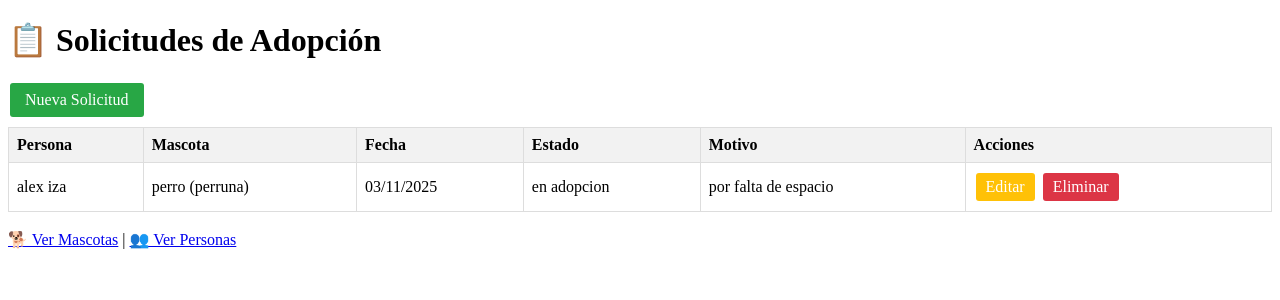
After one commit to cristianaguilaUTC/Adopcion-mascotas, a Django app: page /adopciones/ in a window 1280 px wide. The commit adds this page. Shown: the top 300 px of the page. Run offline with Django 5.2, Linux system fonts and the light colour scheme; data comes from the database, SQL or seed files in the repository.

Commit message:
crud de adopciones

```diff
--- a/AdopcionMascota/urls.py
+++ b/AdopcionMascota/urls.py
@@ -21,5 +21,6 @@ urlpatterns = [
     path('admin/', admin.site.urls),
     path('', include('Aplicaciones.Mascotas.urls')),
     path('personas/', include('Aplicaciones.Personas.urls')),
+    path('adopciones/', include('Aplicaciones.Adopcion.urls')),
 
 ]
--- /dev/null
+++ b/Aplicaciones/Adopcion/templates/inicio_adopciones.html
@@ -0,0 +1,94 @@
+<!DOCTYPE html>
+<html>
+<head>
+    <title>Solicitudes de Adopción</title>
+    <style>
+        .btn {
+            padding: 5px 10px;
+            text-decoration: none;
+            border: none;
+            border-radius: 3px;
+            cursor: pointer;
+            color: white;
+            margin: 2px;
+            display: inline-block;
+        }
+        .btn-editar {
+            background-color: #ffc107;
+        }
+        .btn-eliminar {
+            background-color: #dc3545;
+        }
+        .btn-agregar {
+            background-color: #28a745;
+            padding: 8px 15px;
+            margin-bottom: 10px;
+            display: inline-block;
+            color: white;
+            text-decoration: none;
+        }
+        table {
+            width: 100%;
+            border-collapse: collapse;
+        }
+        th, td {
+            border: 1px solid #ddd;
+            padding: 8px;
+            text-align: left;
+        }
+        th {
+            background-color: #f2f2f2;
+        }
+    </style>
+    <script>
+        function confirmarEliminacion(persona, mascota) {
+            return confirm('¿Estás seguro de que quieres eliminar la solicitud de ' + persona + ' para ' + mascota + '?');
+        }
+    </script>
+</head>
+<body>
+    <h1>📋 Solicitudes de Adopción</h1>
+
+    <a href="{% url 'nueva_solicitud' %}" class="btn btn-agregar">Nueva Solicitud</a>
+
+    {% if solicitudes %}
+    <table>
+        <thead>
+            <tr>
+                <th>Persona</th>
+                <th>Mascota</th>
+                <th>Fecha</th>
+                <th>Estado</th>
+                <th>Motivo</th>
+                <th>Acciones</th>  <!-- COLUMNA ACCIONES -->
+            </tr>
+        </thead>
+        <tbody>
+            {% for solicitud in solicitudes %}
+            <tr>
+                <td>{{ solicitud.persona.nombre }} {{ solicitud.persona.apellido }}</td>
+                <td>{{ solicitud.mascota.nombre }} ({{ solicitud.mascota.especie }})</td>
+                <td>{{ solicitud.fecha_solicitud|date:"d/m/Y" }}</td>
+                <td>{{ solicitud.estado }}</td>
+                <td>{{ solicitud.motivo }}</td>
+                <td>
+                    <!-- BOTONES DE ACCIONES -->
+                    <a href="{% url 'editar_solicitud' solicitud.id %}" class="btn btn-editar">Editar</a>
+                    <a href="{% url 'eliminar_solicitud' solicitud.id %}" class="btn btn-eliminar"
+                       onclick="return confirmarEliminacion('{{ solicitud.persona.nombre }}', '{{ solicitud.mascota.nombre }}')">Eliminar</a>
+                </td>
+            </tr>
+            {% endfor %}
+        </tbody>
+    </table>
+    {% else %}
+    <p>No hay solicitudes de adopción registradas.</p>
+    {% endif %}
+
+    <br>
+    <div>
+        <a href="{% url 'inicio' %}">🐕 Ver Mascotas</a> |
+        <a href="{% url 'inicio_personas' %}">👥 Ver Personas</a>
+    </div>
+</body>
+</html>
--- a/Aplicaciones/Adopcion/urls.py
+++ b/Aplicaciones/Adopcion/urls.py
@@ -0,0 +1,9 @@
+from django.urls import path
+from . import views
+
+urlpatterns = [
+    path('', views.inicio_adopciones, name='inicio_adopciones'),
+    path('nueva/', views.nueva_solicitud, name='nueva_solicitud'),
+    path('editar/<int:id>/', views.editar_solicitud, name='editar_solicitud'),
+    path('eliminar/<int:id>/', views.eliminar_solicitud, name='eliminar_solicitud'),
+]
--- a/Aplicaciones/Adopcion/views.py
+++ b/Aplicaciones/Adopcion/views.py
@@ -1,3 +1,52 @@
-from django.shortcuts import render
+from django.shortcuts import render, redirect, get_object_or_404
+from .models import SolicitudAdopcion
+from Aplicaciones.Personas.models import Persona
+from Aplicaciones.Mascotas.models import Mascota
 
-# Create your views here.
+def inicio_adopciones(request):
+    solicitudes = SolicitudAdopcion.objects.all().select_related('persona', 'mascota')
+    return render(request, 'inicio_adopciones.html', {'solicitudes': solicitudes})
+
+def nueva_solicitud(request):
+    personas = Persona.objects.all()
+    mascotas = Mascota.objects.filter(adoptado=False)  # Solo mascotas no adoptadas
+
+    if request.method == 'POST':
+        solicitud = SolicitudAdopcion()
+        solicitud.persona_id = request.POST['persona']
+        solicitud.mascota_id = request.POST['mascota']
+        solicitud.motivo = request.POST['motivo']
+        solicitud.estado = 'Pendiente'
+
+        solicitud.save()
+        return redirect('inicio_adopciones')
+
+    return render(request, 'nueva_solicitud.html', {
+        'personas': personas,
+        'mascotas': mascotas
+    })
+
+def editar_solicitud(request, id):
+    solicitud = get_object_or_404(SolicitudAdopcion, id=id)
+    personas = Persona.objects.all()
+    mascotas = Mascota.objects.all()
+
+    if request.method == 'POST':
+        solicitud.persona_id = request.POST['persona']
+        solicitud.mascota_id = request.POST['mascota']
+        solicitud.motivo = request.POST['motivo']
+        solicitud.estado = request.POST['estado']
+
+        solicitud.save()
+        return redirect('inicio_adopciones')
+
+    return render(request, 'editar_solicitud.html', {
+        'solicitud': solicitud,
+        'personas': personas,
+        'mascotas': mascotas
+    })
+
+def eliminar_solicitud(request, id):
+    solicitud = get_object_or_404(SolicitudAdopcion, id=id)
+    solicitud.delete()
+    return redirect('inicio_adopciones')
--- a/Aplicaciones/Mascotas/templates/inicio.html
+++ b/Aplicaciones/Mascotas/templates/inicio_mascotas.html
@@ -96,5 +96,11 @@
             {% endfor %}
         </tbody>
     </table>
+
+    <br>
+    <div>
+        <a href="{% url 'inicio_adopciones' %}">🐕 Ver solicitudes</a> |
+        <a href="{% url 'inicio_personas' %}">👥 Ver Personas</a>
+    </div>
 </body>
 </html>
--- a/Aplicaciones/Mascotas/views.py
+++ b/Aplicaciones/Mascotas/views.py
@@ -5,7 +5,7 @@ from Aplicaciones.Personas.models import Persona
 def inicio(request):
     # Mostrar todas las mascotas
     mascotas = Mascota.objects.all()
-    return render(request, 'inicio.html', {'mascotas': mascotas})
+    return render(request, 'inicio_mascotas.html', {'mascotas': mascotas})
 
 def nueva_mascota(request):
     # Obtener todas las personas para el dueño
--- a/Aplicaciones/Personas/templates/inicio.html
+++ b/Aplicaciones/Personas/templates/inicio.html
@@ -81,5 +81,10 @@
             {% endfor %}
         </tbody>
     </table>
+
+    <div>
+        <a href="{% url 'inicio_adopciones' %}">🐕 Ver solicitudes</a> |
+        <a href="{% url 'inicio' %}">👥 Ver mascotas</a>
+    </div>
 </body>
 </html>
```
Also changed, not shown: Aplicaciones/Adopcion/templates/editar_solicitud.html (added, +83 -0 lines), Aplicaciones/Adopcion/templates/nueva_solicitud.html (added, +72 -0 lines), Aplicaciones/Adopcion/template/inicio.html (deleted).
